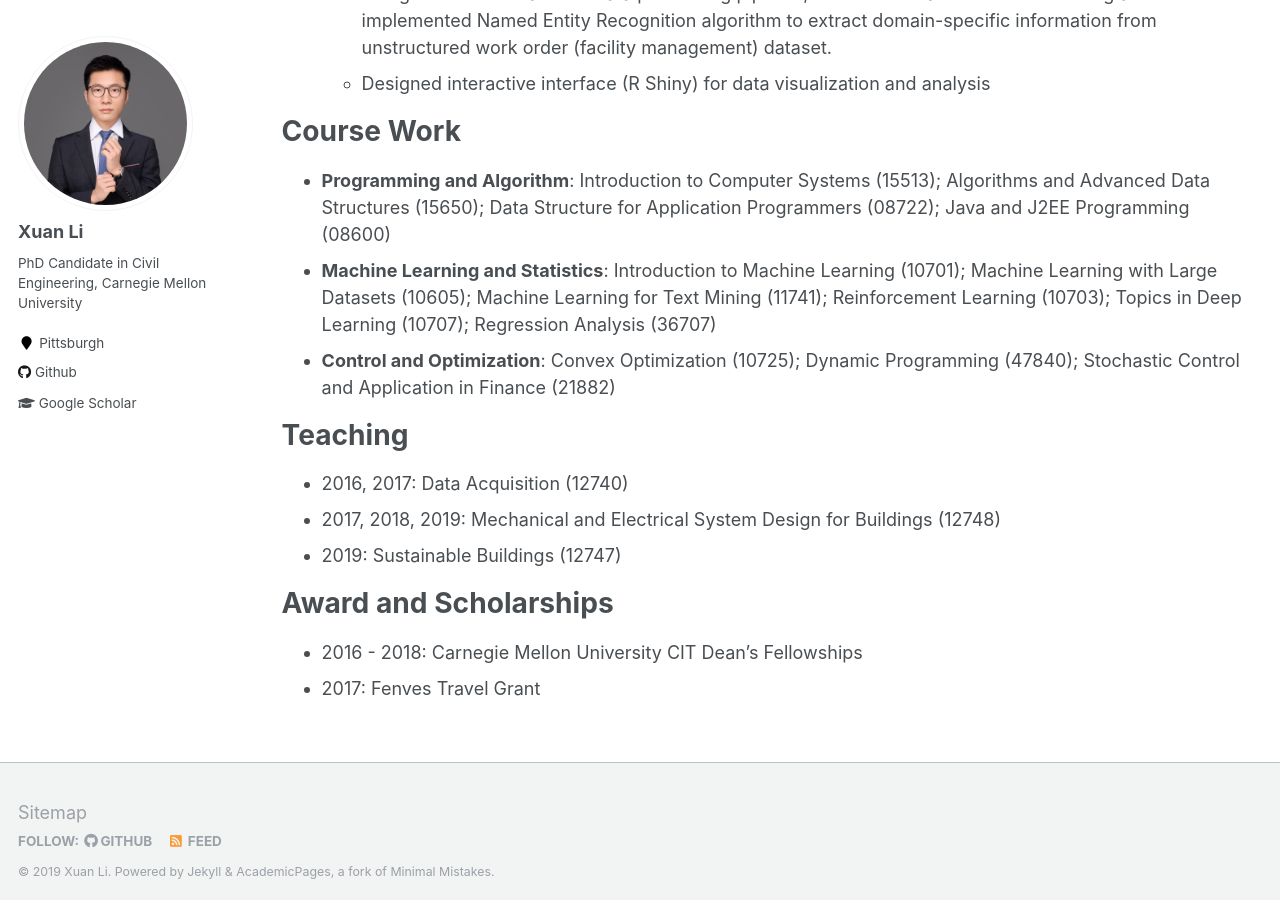
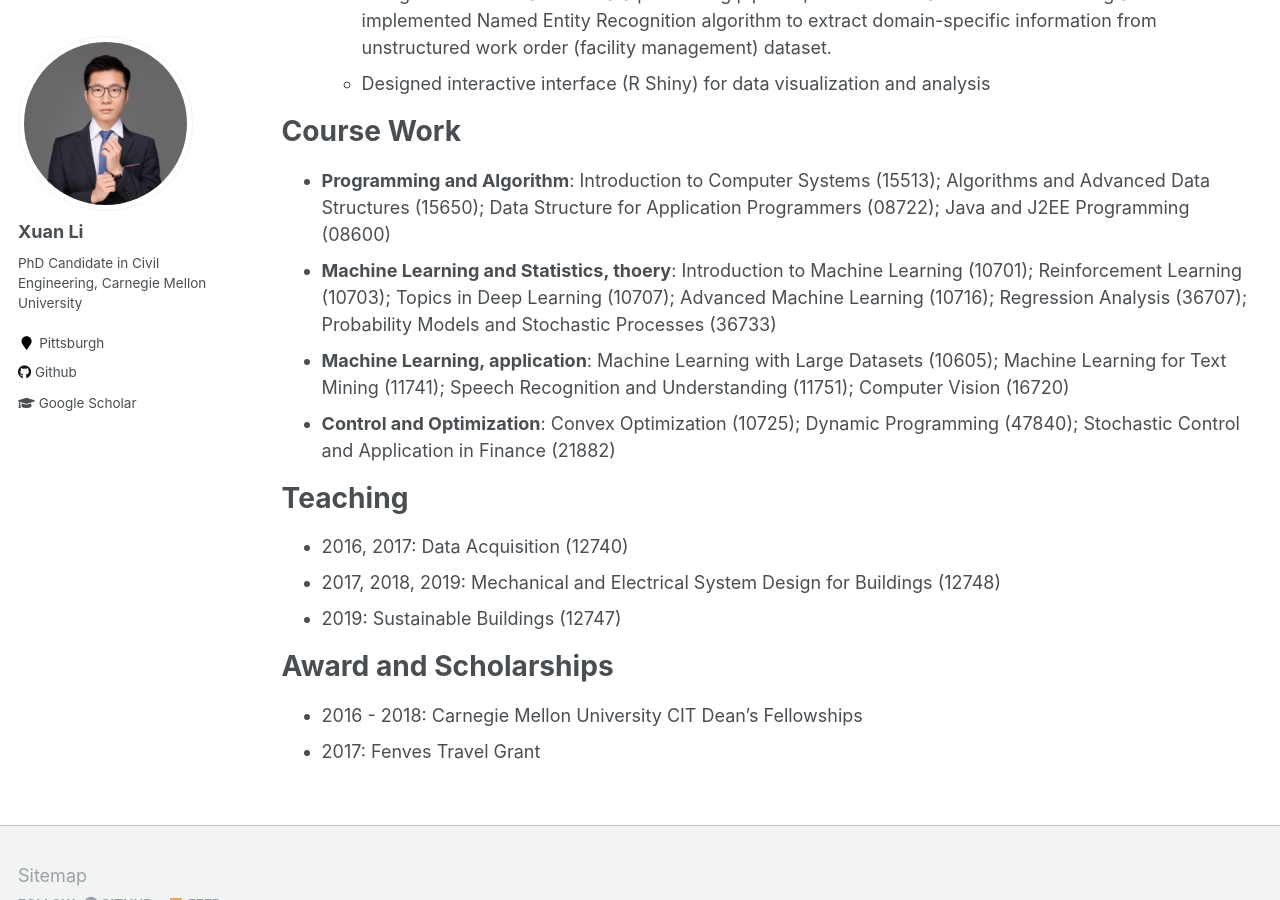
Before and after one commit to milanlx/milanlx.github.io, a Jekyll site: the page built from _pages/cv.md, in a window 1280 px wide and 900 px high, scrolled down 473 px. Built offline with Jekyll 4.4.1, drawn with Linux system fonts in a browser that asks for light colours.

Commit message:
Update cv.md

```diff
--- a/_pages/cv.md
+++ b/_pages/cv.md
@@ -27,7 +27,8 @@ Work experience
 Course Work
 ======
 * **Programming and Algorithm**: Introduction to Computer Systems (15513); Algorithms and Advanced Data Structures (15650); Data Structure for Application Programmers (08722); Java and J2EE Programming (08600)
-* **Machine Learning and Statistics**: Introduction to Machine Learning (10701); Machine Learning with Large Datasets (10605); Machine Learning for Text Mining (11741); Reinforcement Learning (10703); Topics in Deep Learning (10707); Regression Analysis (36707)
+* **Machine Learning and Statistics, thoery**: Introduction to Machine Learning (10701); Reinforcement Learning (10703); Topics in Deep Learning (10707); Advanced Machine Learning (10716); Regression Analysis (36707); Probability Models and Stochastic Processes (36733)
+* **Machine Learning, application**: Machine Learning with Large Datasets (10605); Machine Learning for Text Mining (11741); Speech Recognition and Understanding (11751); Computer Vision (16720)
 * **Control and Optimization**: Convex Optimization (10725); Dynamic Programming (47840); Stochastic Control and Application in Finance (21882)
 
 
```
